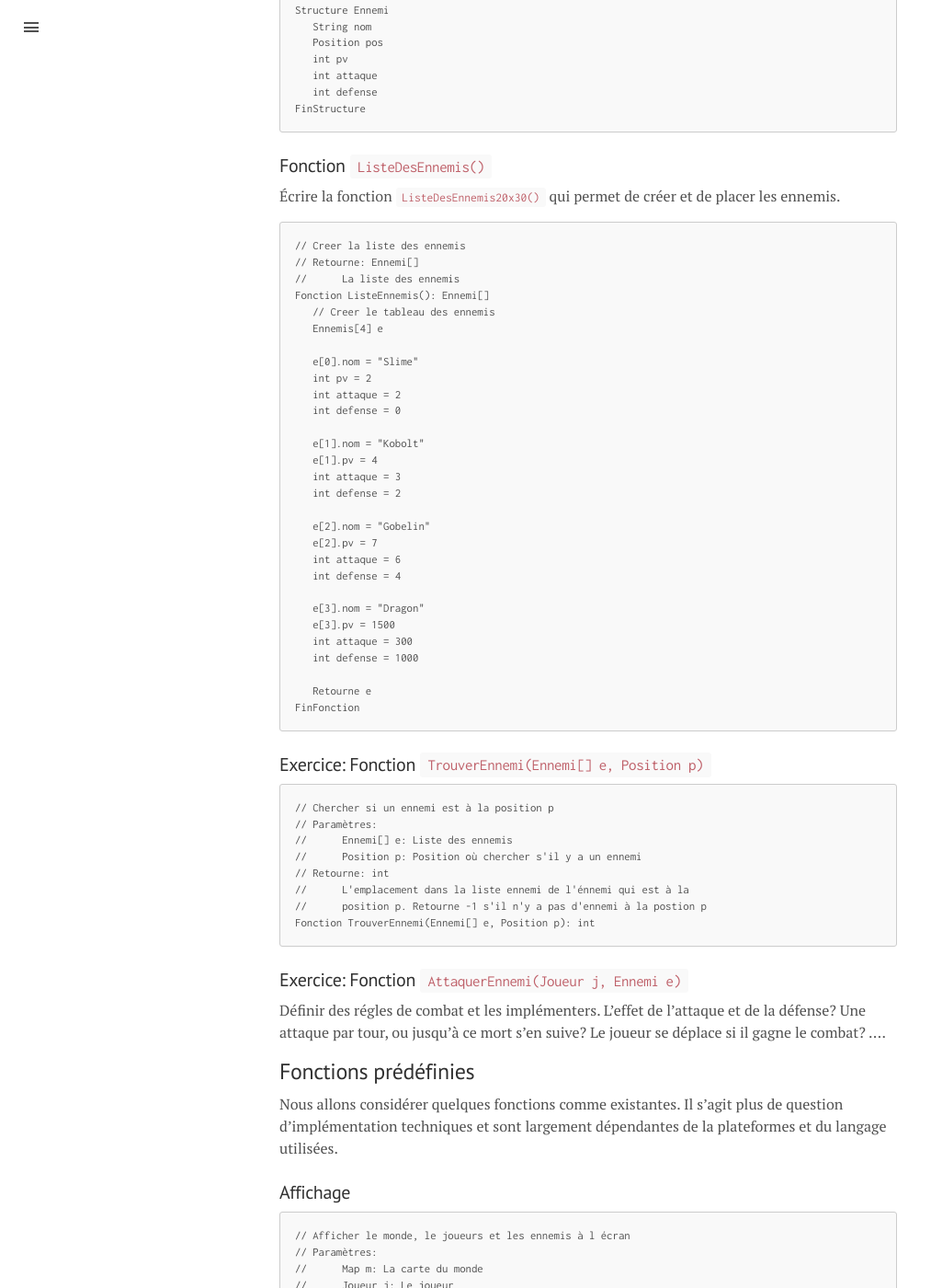
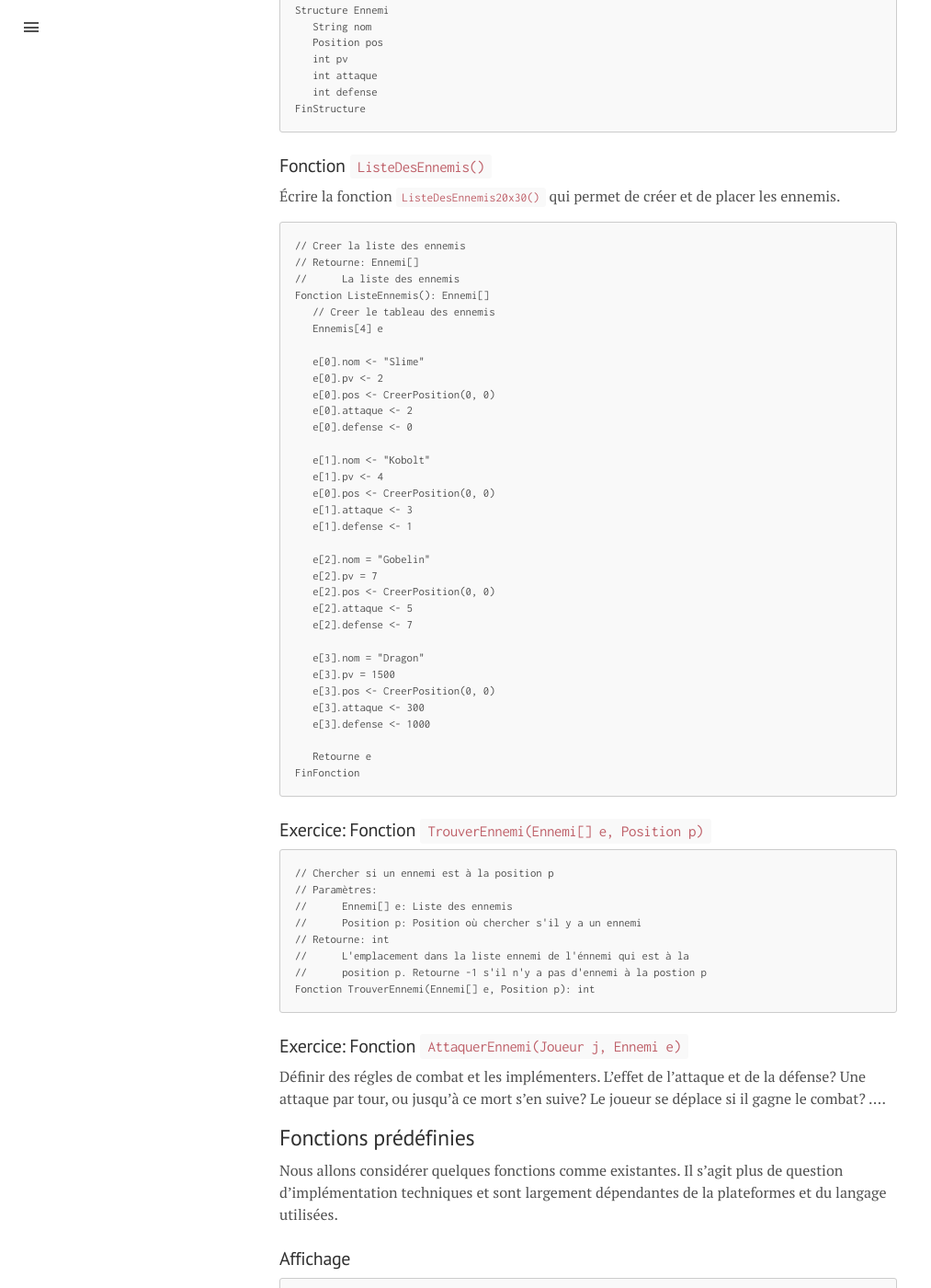
Before and after one commit to JGobeil/jgobeil.github.io, a Jekyll site: the page built from 420-A6W-SW/Exercice2-solutions.md, in a window 1280 px wide and 1400 px high, scrolled down 10122 px. Shown: the whole window at 92% size, without its empty margins (0-1013 px from the left). Built offline with Jekyll 4.4.1, drawn with Linux system fonts in a browser that asks for light colours; Markdown is read by kramdown in place of the engine named in the settings.

Commit message:
Initialisation position ennemi

```diff
--- a/420-A6W-SW/Exercice2-solutions.md
+++ b/420-A6W-SW/Exercice2-solutions.md
@@ -520,25 +520,29 @@ Fonction ListeEnnemis(): Ennemi[]
    // Creer le tableau des ennemis
    Ennemis[4] e
 
-   e[0].nom = "Slime"
-   int pv = 2
-   int attaque = 2
-   int defense = 0
+   e[0].nom <- "Slime"
+   e[0].pv <- 2
+   e[0].pos <- CreerPosition(0, 0)
+   e[0].attaque <- 2
+   e[0].defense <- 0
 
-   e[1].nom = "Kobolt"
-   e[1].pv = 4
-   int attaque = 3
-   int defense = 2
+   e[1].nom <- "Kobolt"
+   e[1].pv <- 4
+   e[0].pos <- CreerPosition(0, 0)
+   e[1].attaque <- 3
+   e[1].defense <- 1
 
    e[2].nom = "Gobelin"
    e[2].pv = 7
-   int attaque = 6
-   int defense = 4
+   e[2].pos <- CreerPosition(0, 0)
+   e[2].attaque <- 5
+   e[2].defense <- 7
 
    e[3].nom = "Dragon"
    e[3].pv = 1500
-   int attaque = 300
-   int defense = 1000
+   e[3].pos <- CreerPosition(0, 0)
+   e[3].attaque <- 300
+   e[3].defense <- 1000
 
    Retourne e
 FinFonction
```
